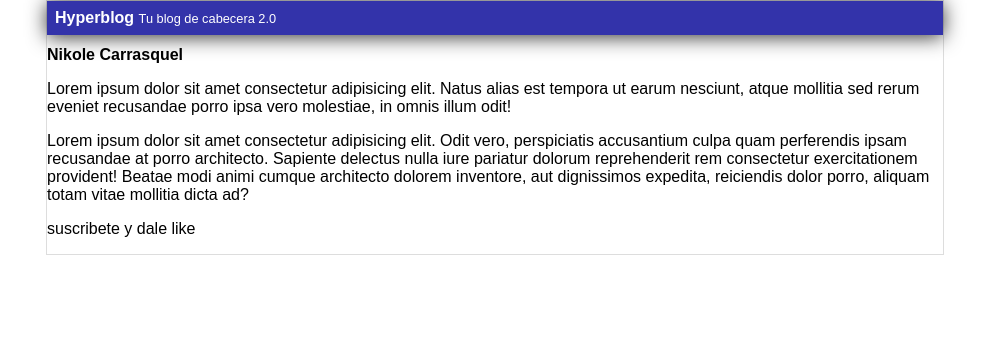
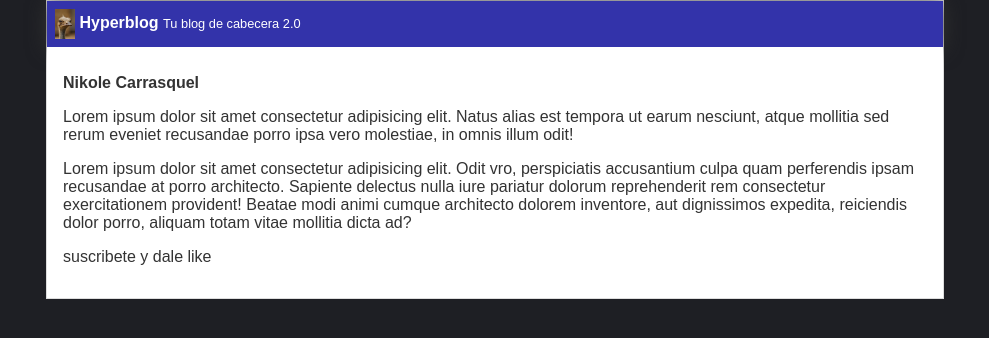
Before and after one commit to nikomarga/hyperblog, a plain HTML site: page index.html in a window 1280 px wide. Shown: the whole page, without its empty margins (145-1134 px from the left). Drawn offline with Linux system fonts and the light colour scheme.

Commit message:
color de fondo, logo, y mejorado

```diff
--- a/index.html
+++ b/index.html
@@ -9,6 +9,7 @@
 <body>
     <div id="container">
         <div id="cabecera">
+            <img id="logo" src="imagenes/logo.jpeg" alt="imagen">
             Hyperblog
             <span id="tagline">Tu blog de cabecera 2.0</span>
         </div>
@@ -17,7 +18,7 @@
             <h1>Nikole Carrasquel</h1>
             <p>Lorem ipsum dolor sit amet consectetur adipisicing elit. Natus alias est tempora ut earum nesciunt, atque mollitia sed rerum eveniet recusandae porro ipsa vero molestiae, in omnis illum odit!</p>
             <p>
-                Lorem ipsum dolor sit amet consectetur adipisicing elit. Odit vero, perspiciatis accusantium culpa quam perferendis ipsam recusandae at porro architecto. Sapiente delectus nulla iure pariatur dolorum reprehenderit rem consectetur exercitationem provident! Beatae modi animi cumque architecto dolorem inventore, aut dignissimos expedita, reiciendis dolor porro, aliquam totam vitae mollitia dicta ad?
+                Lorem ipsum dolor sit amet consectetur adipisicing elit. Odit vro, perspiciatis accusantium culpa quam perferendis ipsam recusandae at porro architecto. Sapiente delectus nulla iure pariatur dolorum reprehenderit rem consectetur exercitationem provident! Beatae modi animi cumque architecto dolorem inventore, aut dignissimos expedita, reiciendis dolor porro, aliquam totam vitae mollitia dicta ad?
             </p>
             <p>suscribete y dale like</p>
         </div>
--- a/style.css
+++ b/style.css
@@ -1,24 +1,25 @@
 body {
-<<<<<<< HEAD
-    color: #292bb1;
-=======
-    color: #e91f1f;
->>>>>>> cabecera
+   background: #1e1f24;
+    color: #333;
     text-align: center;
     font-family: arial;
     font-size: 16px;
     margin: 0;
     padding: 0;
 }
-
 #cabecera {
-    background: #33a;
+    background: #33A;
     box-shadow: 0px 2px 20px 0px #333;
     color: white;
     font-weight: bold;
     margin: 0;
     padding: 0.5em;
 
+}
+
+#cabecera #logo {
+    width: 20px;
+    vertical-align: middle;
 }
 
 #container {
@@ -38,3 +39,7 @@ body {
     font-weight: normal;
     font-size: 0.8em;
 }
+#post {
+    background: white;
+    padding: 1em;
+}
```
